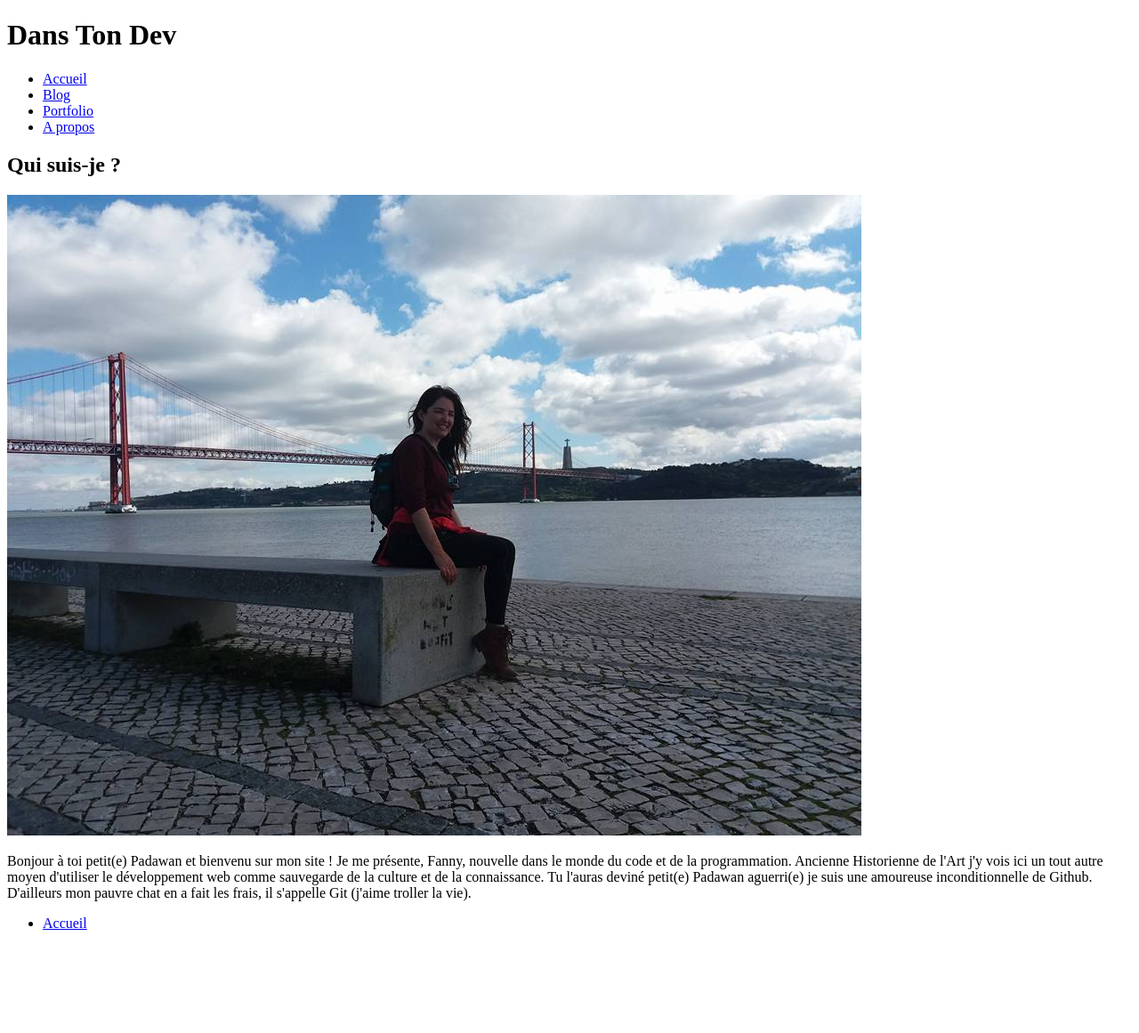
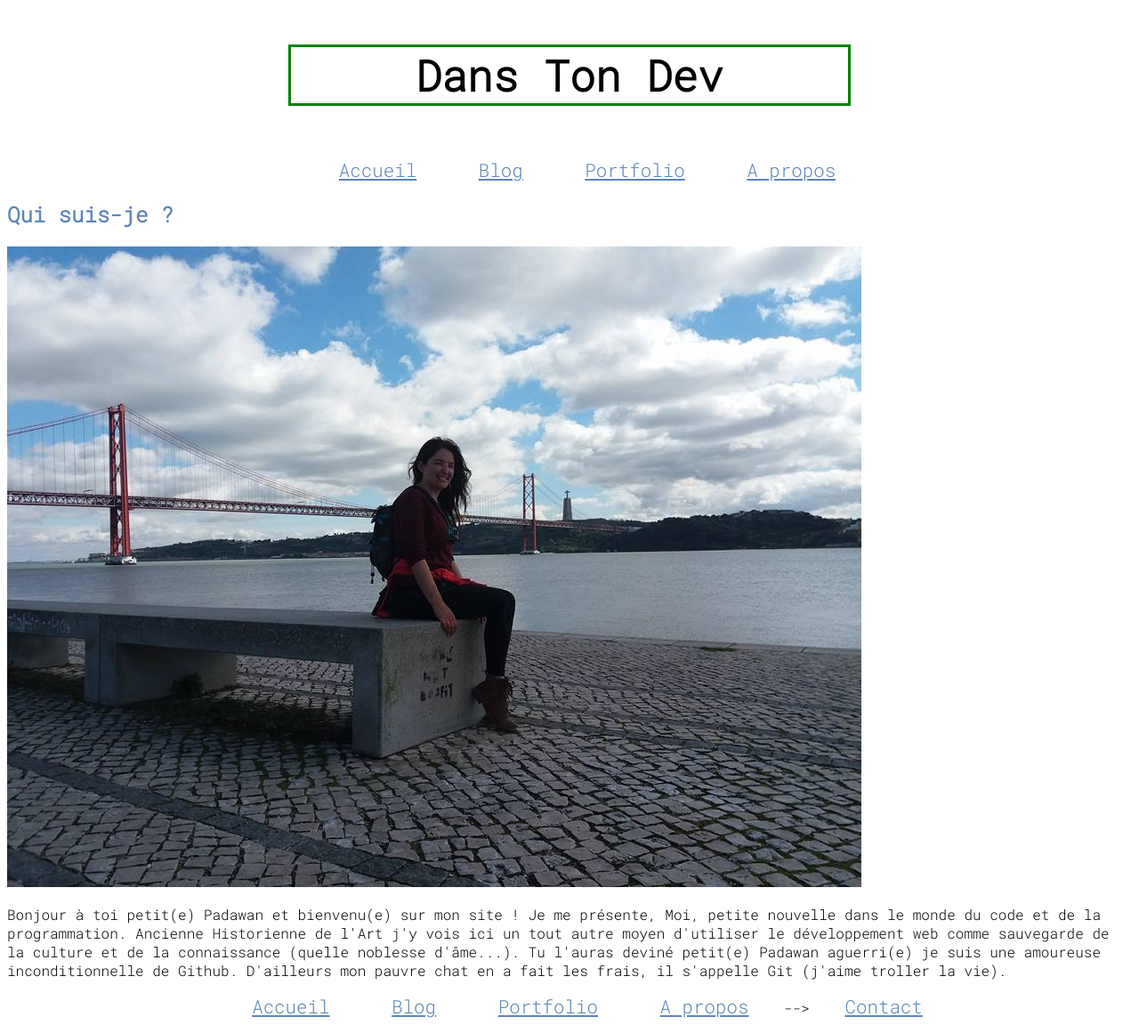
Before and after one commit to fannyperret/Php-Blog-From-Scratch, a PHP site: page / in a window 1280 px wide. Shown: the whole page at 89% size. Before the commit the page ends 1045 px from the top, so only its background shows below. Run offline with PHP 8.4, Linux system fonts and the light colour scheme.

Commit message:
add new pages in my portfolio and start to add some css :cat:

```diff
--- /dev/null
+++ b/assets/css/style.css
@@ -0,0 +1,44 @@
+html {
+  min-width: 200px;
+}
+
+body {
+  font-family: 'Roboto Mono', monospace;
+}
+
+h1 {
+  font-size: 3em;
+  text-align: center;
+  border: 3px solid green;
+}
+
+h2 {
+  font-size: 1.5em;
+  color: #5d84b6;
+}
+
+p {
+  font-size: 1em;
+}
+
+a {
+  font-size: 1.3em;
+  color: #5d84b6;
+  padding-left: 30px;
+  padding-right: 30px;
+}
+
+ul {
+  list-style-type : none;
+  text-align: center;
+}
+
+ul li {
+  display : inline-block;
+}
+
+#header {
+  margin: auto;
+  padding: 10px;
+  width: 50%;
+}
--- a/index.php
+++ b/index.php
@@ -3,10 +3,12 @@
   <head>
     <meta charset="utf-8">
     <title>Php Blog From Scratch</title>
+    <link rel="stylesheet" href="assets/css/style.css">
+    <link href="https://fonts.googleapis.com/css?family=Roboto+Mono:300" rel="stylesheet">
   </head>
   <body>
 
-    <header>
+    <header id="header">
       <h1>Dans Ton Dev</h1>
     </header>
 
@@ -30,19 +32,19 @@
     <div id="presentation">
       <h2>Qui suis-je ?</h1>
       <img src="assets/img/presentation_me.jpg" alt="Portrait of me in Lisboa during a road-trip in 2017.">
-      <p>Bonjour à toi petit(e) Padawan et bienvenu sur mon site !
-        Je me présente, Fanny, nouvelle dans le monde du code et de la programmation.
-        Ancienne Historienne de l'Art j'y vois ici un tout autre moyen d'utiliser le développement web comme sauvegarde de la culture et de la connaissance.
+      <p>Bonjour à toi petit(e) Padawan et bienvenu(e) sur mon site !
+        Je me présente, Moi, petite nouvelle dans le monde du code et de la programmation.
+        Ancienne Historienne de l'Art j'y vois ici un tout autre moyen d'utiliser le développement web comme sauvegarde de la culture et de la connaissance (quelle noblesse d'âme...).
         Tu l'auras deviné petit(e) Padawan aguerri(e) je suis une amoureuse inconditionnelle de Github.
         D'ailleurs mon pauvre chat en a fait les frais, il s'appelle Git (j'aime troller la vie).</p>
     </div>
 
-    <footer>
+    <footer id="footer">
       <ul>
         <li>
           <a href="index.php">Accueil</a>
         </li>
-        <!-- <li>
+        <li>
           <a href="#">Blog</a>
         </li>
         <li>
@@ -51,9 +53,9 @@
         <li>
           <a href="#">A propos</a>
         </li> -->
-        <!-- <li>
-          <a href="#">Mentions Légales</a>
-        </li> -->
+        <li>
+          <a href="contact.php">Contact</a>
+        </li>
       </ul>
     </footer>
 
```
Also changed, not shown: contact.php (added, +13 -0 lines).
